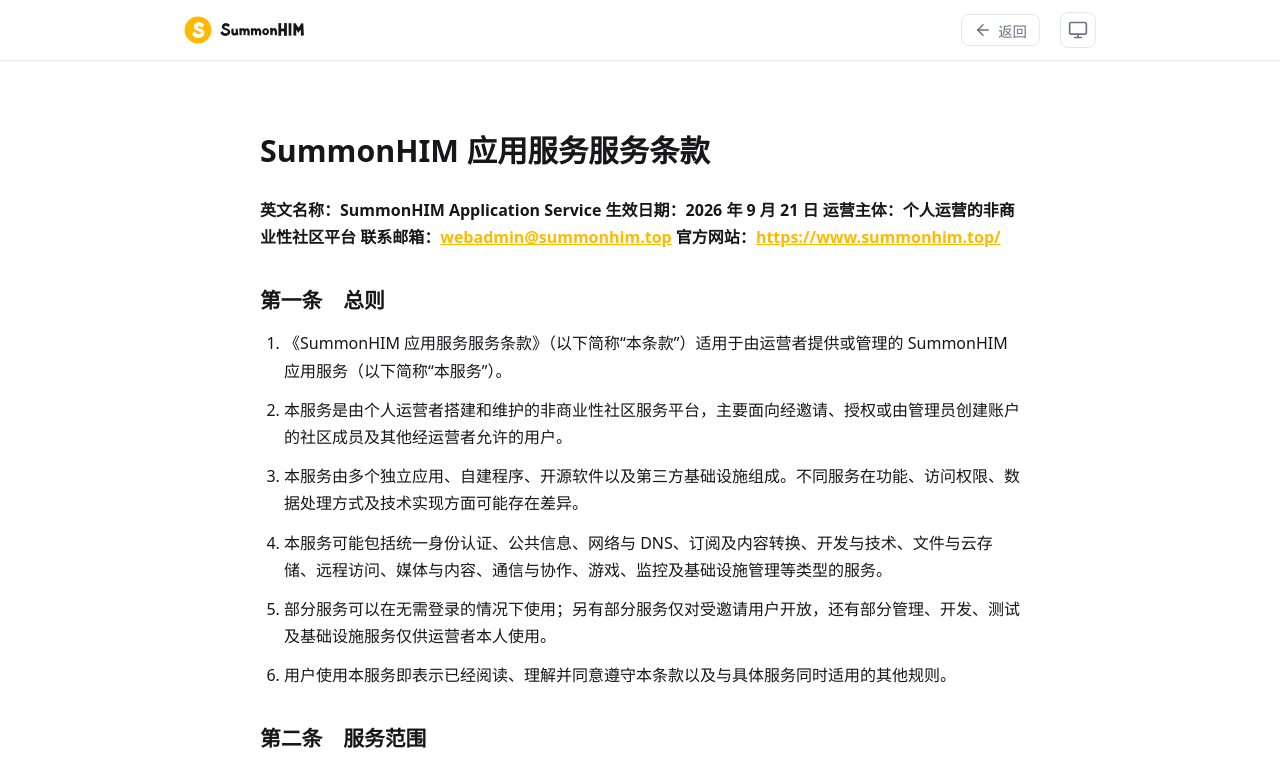
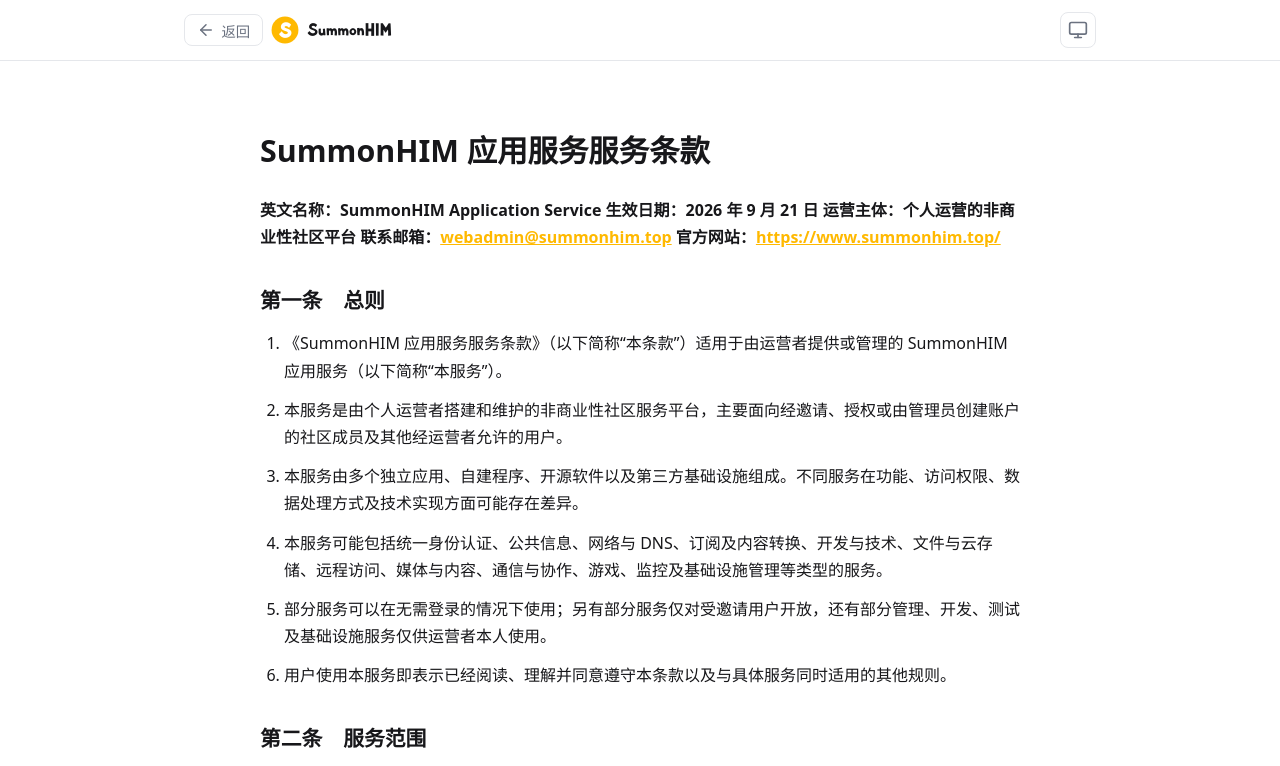
Before and after one commit to SummonHIM/summonhim.github.io, an Astro site: page /tos in a window 1280 px wide. Shown: the top 766 px of the page. Built offline with nearby package versions, Linux system fonts and the light colour scheme; Astro itself is replaced by a stand-in of ours.

Commit message:
feat: move back button to the left of legal nav

```diff
--- a/src/components/Nav.astro
+++ b/src/components/Nav.astro
@@ -17,11 +17,12 @@ const items = [
 
 <header class="nav">
   <div class="container nav-inner">
+    {variant === 'home' && (
+      <>
         <a class="brand" href="/">
           <Logo size={28} alt="SummonHIM" />
           <span class="brand-text">SummonHIM</span>
         </a>
-    {variant === 'home' && (
         <nav class="links">
           {items.map((i) => (
             <a href={i.href}>{i.label}</a>
@@ -31,9 +32,11 @@ const items = [
           </a>
           <ThemeToggle />
         </nav>
+      </>
     )}
     {variant === 'legal' && (
-      <nav class="links">
+      <>
+        <div class="brand">
           <button id="back-btn" class="back" type="button">
             <svg
               xmlns="http://www.w3.org/2000/svg"
@@ -51,8 +54,13 @@ const items = [
             </svg>
             <span>返回</span>
           </button>
+          <a class="brand" href="/">
+            <Logo size={28} alt="SummonHIM" />
+            <span class="brand-text">SummonHIM</span>
+          </a>
+        </div>
         <ThemeToggle />
-      </nav>
+      </>
     )}
   </div>
 </header>
```
Lines whose indentation alone changed are shown as unchanged.
